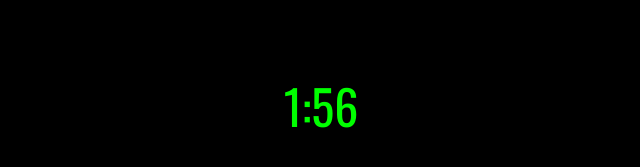
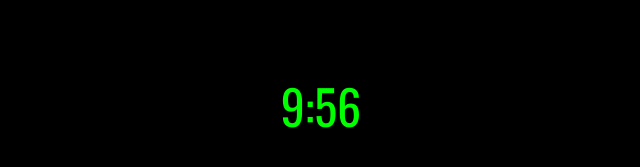
Before and after one commit to cabocavallo/CaboHtml, a plain HTML site: page countdown.html in a window 1280 px wide. Shown: the part 295-462 px from the top of the page, 319-959 px from the left. Drawn offline with nearby package versions, Linux system fonts and the light colour scheme.

Commit message:
Update countdown.html
restart the timer

```diff
--- a/countdown.html
+++ b/countdown.html
@@ -27,10 +27,10 @@
     </style>
 </head>
 <body>
-    <div id="countdown">02:00</div>
+    <div id="countdown">10:00</div>
 
     <script>
-        var time = 120; // Tempo in secondi (10 minuti)
+        var time = 600; // Tempo in secondi (10 minuti)
         var countdownElement = document.getElementById("countdown");
 
         function startCountdown() {
@@ -58,11 +58,11 @@
                     countdownElement.classList.add('blinking');
                 }
 
-                // Ricaricare la dashboard a 0 secondi
+                // Ricaricare la dashboard a 0 secondi e far ripartire il timer
                 if (--time < 0) {
-                    clearInterval(countdownInterval);
-                    countdownElement.textContent = "00:00";
-                    parent.location.reload(); // Ricarica l'intera dashboard di Google Data Studio
+                    time = 600; // Reimposta il timer a 10 minuti
+                    countdownElement.classList.remove('blinking'); // Rimuove l'effetto lampeggiante
+                    countdownElement.style.color = '#00FF00'; // Riporta il colore al verde
                 }
             }, 1000);
         }
```
